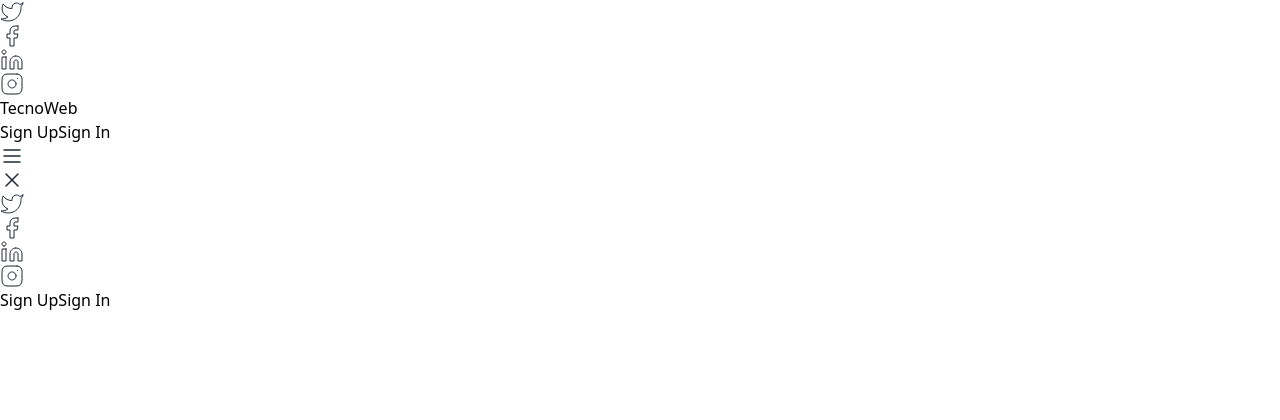
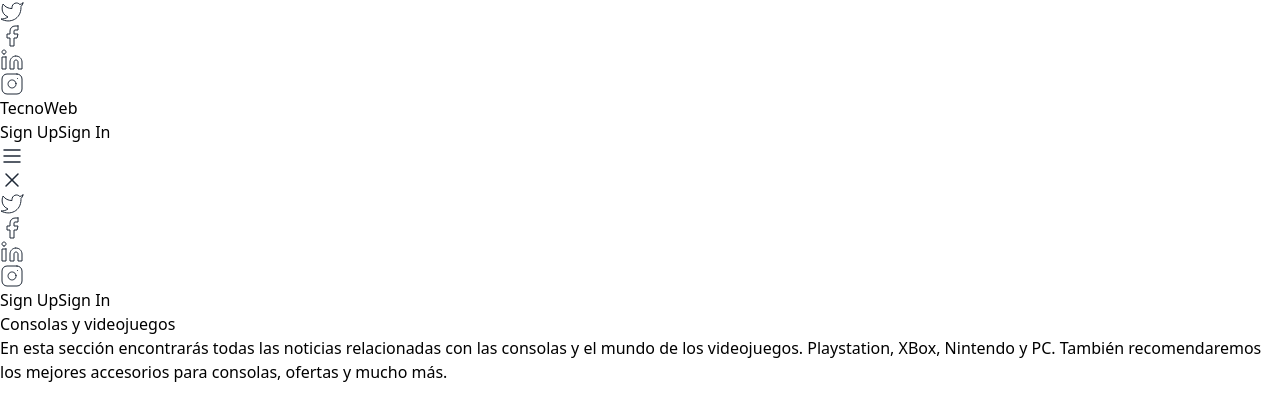
Before and after one commit to AlexBecci/tecno-page, a React (Vite) app: page / in a window 1280 px wide. Shown: the top 420 px of the page. Built offline with nearby package versions, Linux system fonts and the light colour scheme.

Commit message:
Header in process

```diff
--- a/src/App.jsx
+++ b/src/App.jsx
@@ -1,11 +1,13 @@
 import { useState } from "react";
 import "./index.css";
 import Nav from "./components/Nav";
+import Header from "./components/Header";
 
 function App() {
   return (
     <body>
       <Nav/>
+      <Header/>
     </body>
   );
 }
--- a/src/components/Header.jsx
+++ b/src/components/Header.jsx
@@ -1,9 +1,18 @@
-import React from 'react'
+import React from "react";
+
 
 function Header() {
   return (
-    <div>Header</div>
-  )
+    <section className="text-zinc-900 body-font">
+    <div className="container  px-5 py-16 mx-auto items-center">
+      <div className="md:w-1/2 md:pr-12 md:py-8  md:border-b-0 mb-10 md:mb-0 pb-10 border-b border-gray-200">
+        <h1 className="sm:text-4xl text-2xl font-semibold title-font mb-2 text-gray-900">Consolas y videojuegos</h1>
+        <p className="leading-relaxed text-base py-4 font-medium ">En esta sección encontrarás todas las noticias relacionadas con las consolas y el mundo de los videojuegos. Playstation, XBox, Nintendo y PC. También recomendaremos los mejores accesorios para consolas, ofertas y mucho más.
+</p>
+      </div>
+    </div>
+  </section>
+  );
 }
 
-export default Header
+export default Header;
```
